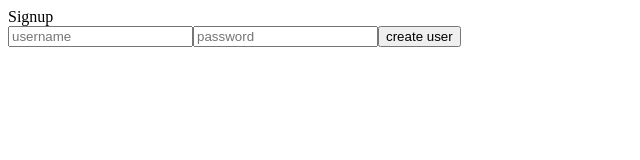
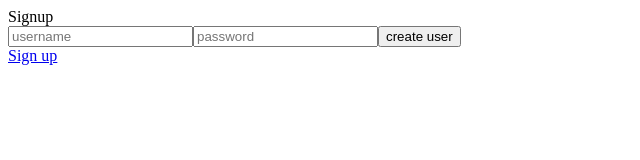
Before and after one commit to AI-Dungeon-Masters/character-creator, a React app: page /signup in a window 1280 px wide. Shown: the top 160 px of the page, without its empty margins (0-640 px from the left). Built offline with nearby package versions, Linux system fonts and the light colour scheme.

Commit message:
Added Link to signup

```diff
--- a/client/components/auth/Signup.jsx
+++ b/client/components/auth/Signup.jsx
@@ -1,4 +1,5 @@
 import React from 'react';
+import { Link } from "react-router-dom";
 
 const Signup = () => {
   return (
@@ -9,6 +10,7 @@
         <input name="password" type="password" placeholder="password"></input>
         <input type="submit" value="create user"></input>
       </form>
+      <Link to={'/login'}>Sign up</Link>
     </div>);
 };
 
```
